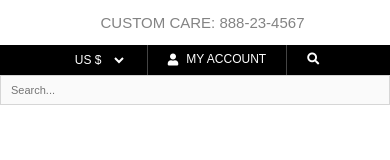
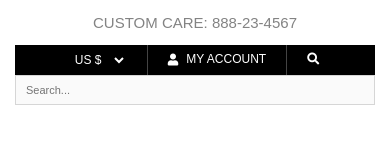
Before and after one commit to AdrianBobak/Weekly-webdev-challenge, a plain HTML site: page 06/index.html in a window 390 px wide. Both pictures are taken after a click on the button 313 px from the left and 60 px from the top of the page. Drawn offline with nearby package versions, Linux system fonts and the light colour scheme; files that its build step writes are made by us from their sources.

Commit message:
bugfixing

```diff
--- a/06/js/dataActivate.js
+++ b/06/js/dataActivate.js
@@ -2,10 +2,10 @@ export const dataActivate = (selector) => {
     const activators = document.querySelectorAll(`[data-${selector}]`);
 
     const makeActive = (e) => {
-        let target = e.target.dataset[selector];
-        if(!target) target = e.target.parentNode.dataset[selector];
+        let target = e.target;
+        while(!target.dataset[selector] && target.parentNode) target = target.parentNode;
 
-        const items = document.querySelectorAll(target);
+        const items = document.querySelectorAll(target.dataset[selector]);
         items.forEach(item => item.classList.toggle('active'));
     }
 
--- a/06/scss/style.scss
+++ b/06/scss/style.scss
@@ -23,7 +23,7 @@ button {
 .container {
     max-width: 1200px;
     margin: 0 auto;
-    min-height: 30px;
+    padding: 0 15px;
 }
 
 // HEADING
@@ -38,10 +38,6 @@ button {
     &__container {
         display: flex;
         align-items: center;
-    }
-
-    &__number {
-        margin-left: 15px;
     }
 
     &__user {
@@ -109,6 +105,7 @@ button {
 
 @media(max-width: 640px){
     .info-bar {
+        height: auto;
         background-color: $white;
 
         &__container {
```
